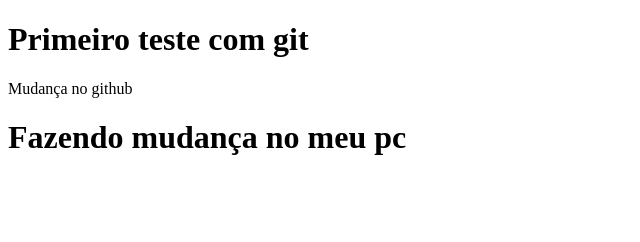
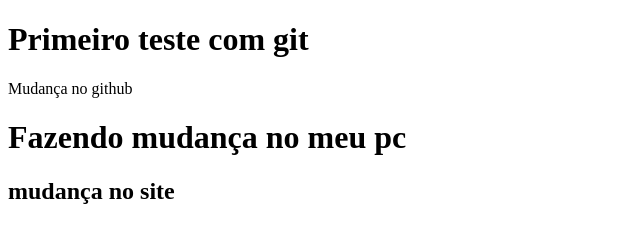
Before and after one commit to Antunesteixeira/site-teste-git, a plain HTML site: page index.html in a window 1280 px wide. Shown: the whole page, without its empty margins (0-640 px from the left). Drawn offline with Linux system fonts and the light colour scheme.

Commit message:
Update index.html

```diff
--- a/index.html
+++ b/index.html
@@ -9,5 +9,6 @@
     <h1>Primeiro teste com git</h1>
     <p>Mudança no github</p>
     <h1>Fazendo mudança no meu pc</h1>
+    <h2>mudança no site</h2>
 </body>
 </html>
```
